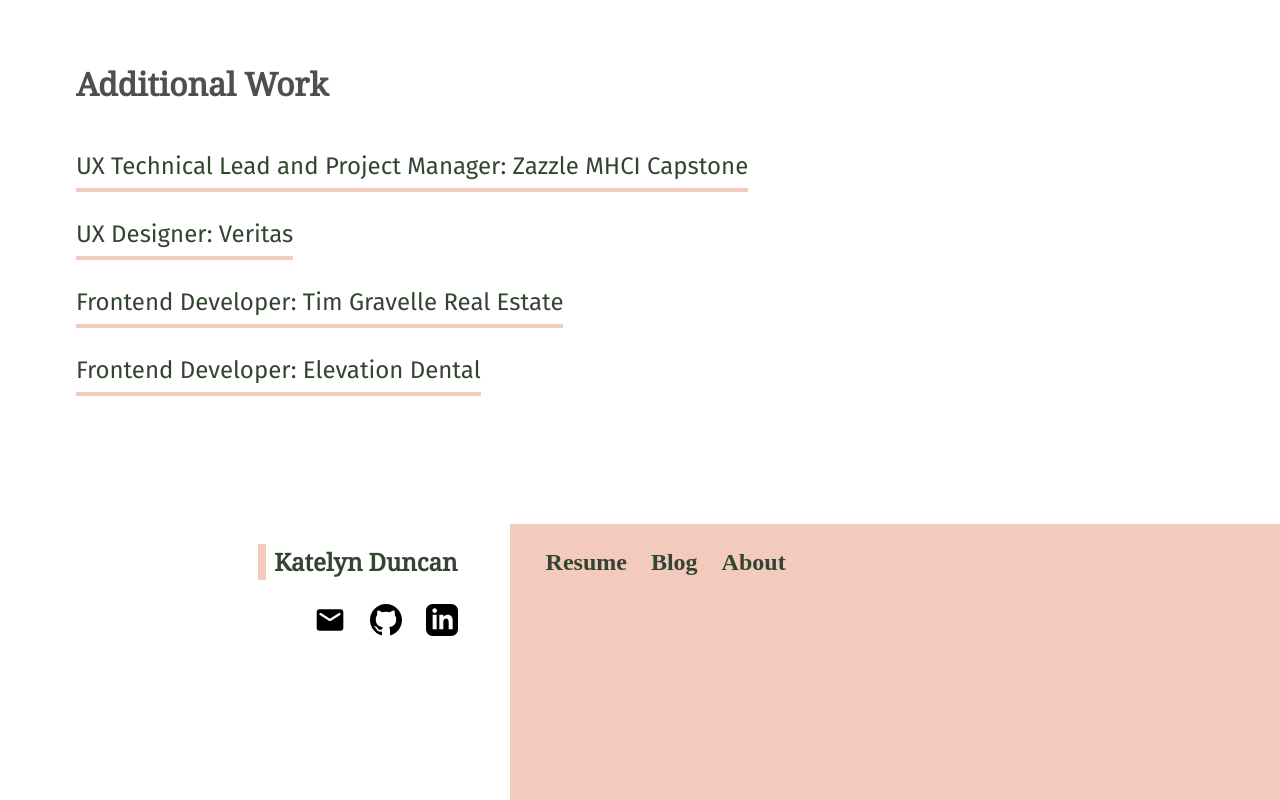
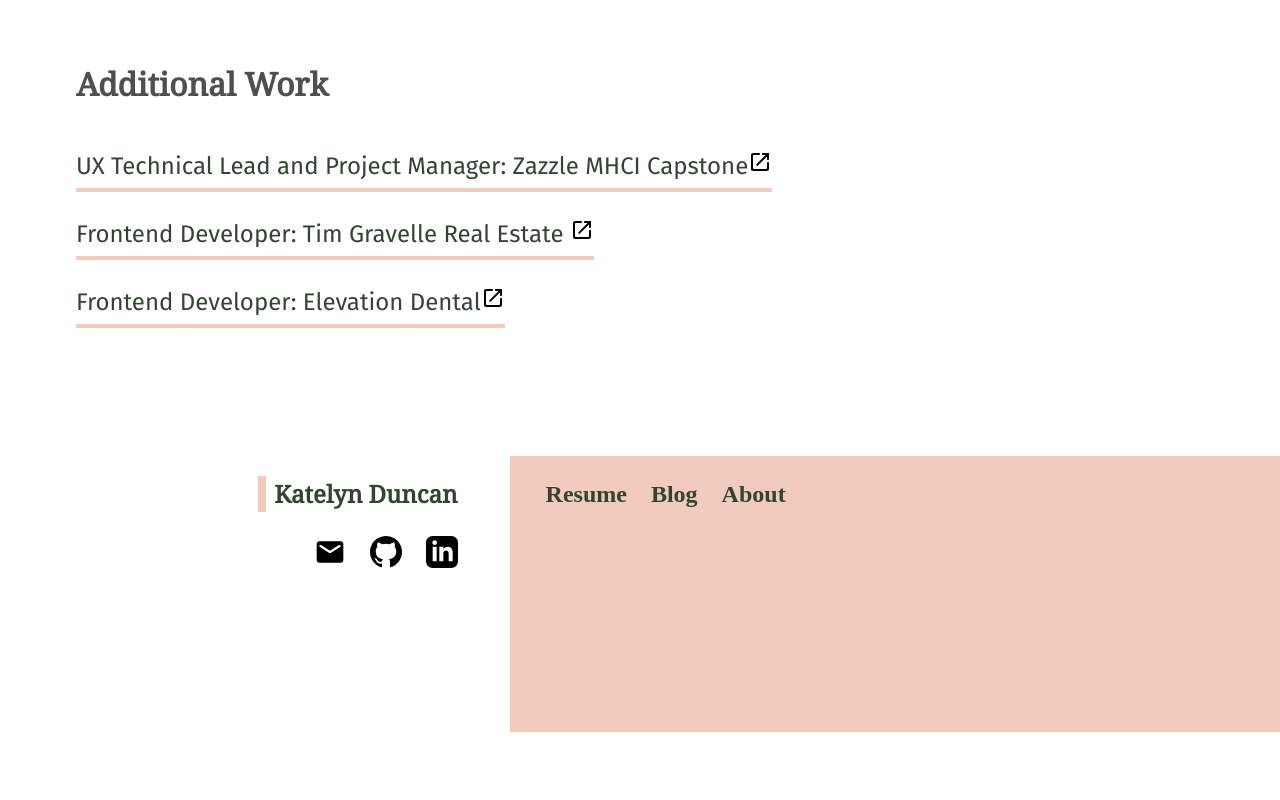
Before and after one commit to kjduncan/portfolio2019, a React (Create React App) app in the folder my-app/: page / in a window 1280 px wide. Shown: the part 3267-4067 px from the top of the page. After the commit the page ends 3999 px from the top, so only its background shows below. Built offline with nearby package versions, Linux system fonts and the light colour scheme.

Commit message:
final updates

```diff
--- a/my-app/src/App.js
+++ b/my-app/src/App.js
@@ -482,9 +482,10 @@ let projects = [
   },
   {
     title: 'Veritas',
-    // slug: 'veritas',
+    slug: 'veritas',
     categories: ['Design'],
     attributes: {
+      secondaryProject: true,
       description: 'A native ios game in response to misinformation spread through social networks',
       type: ['Game Design', 'User Research', 'React Native'],
       imgSrc: worbleProject,
@@ -561,7 +562,7 @@ let projects = [
   //     summary: 'The Real Montana is a boutique real estate firm based in Whitefish Montana. I was hired as the frontend developer on this project. We were asked to create a website for a small boutique real estate firm in Whitefish Montana. The client wanted us to show off their services, allow users to search for properties, and highlight contact information. I used wordpress to build the site and Illustrator and Photosphop to collaborate on the design work.',
   //     siteLink: 'https://therealmontana.com/',
   //     site: 'https://kjduncan.github.io/learn-space/',
-  //     process: 'The designer and I worked closesly together and with the client to determine what would best suit their needs. I offered recommendations about how the site should be built and what technologies would best suit their needs and their budget. We determined that Wordpress would be the most sustainable solution for them. I implemented a very simple template that could be easily customized and then built the site on top of that. I connected the site to an MLS plugin that would allow users to easily browse properties. I also implemented a contact form for users to get in touch and start the process of buying or selling a home.',
+  //     process: 'The designer and I worked closesly together and with the client to determine what would best suit their needs. I offered recommendations about how the site should be built and what technologies would best suit their needs and their budget. We determined that Wordpress would be the most sustainable solution for them. I implemented a very simple template that could be easily customized and then built the site on top of that. I connected the site to an MLS plugin that would    allow users to easily browse properties. I also implemented a contact form for users to get in touch and start the process of buying or selling a home.',
   //     processOne: tgContact,
   //     processTwo: tgList,
   //     processThree: tgProperties,
--- a/my-app/src/pages/home.js
+++ b/my-app/src/pages/home.js
@@ -7,6 +7,7 @@ import Card from '../components/card';
 import mail from '../images/mail.svg';
 import linkedIn from '../images/linkedin.svg';
 import github from '../images/github.svg';
+import launch from '../images/launch.svg';
 
 
 
@@ -108,16 +109,16 @@ class Home extends Component {
             <div className="column is-variable is-full">
                 <ul className="additional">
                   <li>
-                    <a target="_blank" href="https://jinghu2.github.io/kits/">UX Technical Lead and Project Manager: Zazzle MHCI Capstone</a>
+                    <a target="_blank" href="https://jinghu2.github.io/kits/">
+                    UX Technical Lead and Project Manager: Zazzle MHCI Capstone
+                    <img className="launch" src={launch}/>
+                    </a>
                   </li>
                   <li>
-                    <a target="_blank" href="http://katelynduncan.com/project/veritas">UX Designer: Veritas</a>
+                    <a target="_blank" href="https://therealmontana.com/">Frontend Developer: Tim Gravelle Real Estate <img className="launch" src={launch}/></a>
                   </li>
                   <li>
-                    <a target="_blank" href="https://therealmontana.com/">Frontend Developer: Tim Gravelle Real Estate</a>
-                  </li>
-                  <li>
-                    <a target="_blank" href="http://406-elevated.com/">Frontend Developer: Elevation Dental</a>
+                    <a target="_blank" href="http://406-elevated.com/">Frontend Developer: Elevation Dental<img className="launch" src={launch}/></a>
                   </li>
                 </ul>
                 </div>
```
Also changed, not shown: my-app/src/images/launch.svg (added).
